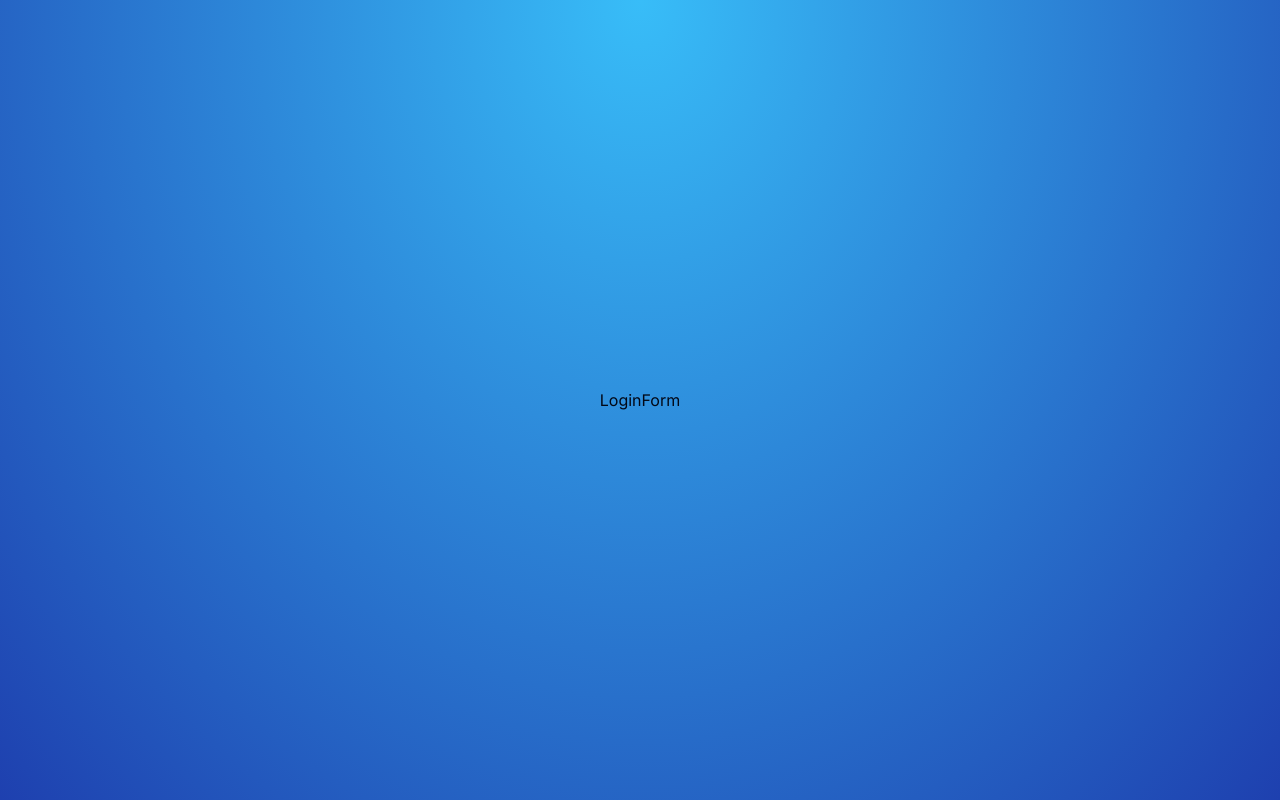
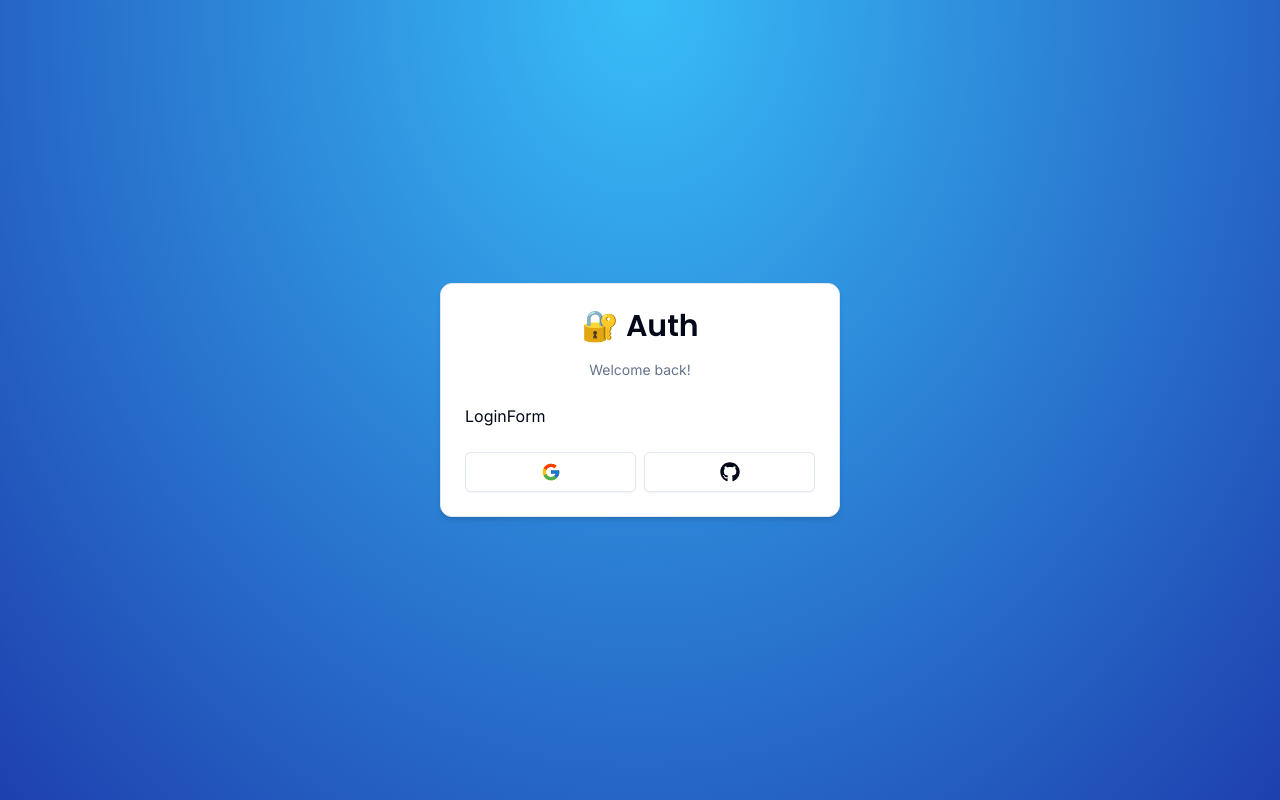
Before and after one commit to slon2k/next-auth-demo, a Next.js app: page /auth/login in a window 1280 px wide. Built offline with nearby package versions, Linux system fonts and the light colour scheme.

Commit message:
login form updates

```diff
--- a/app/auth/login/login-form.tsx
+++ b/app/auth/login/login-form.tsx
@@ -1,7 +1,15 @@
-import React from 'react'
+import { CardWrapper } from "@/components/auth/card-wrapper";
+import React from "react";
 
 export const LoginForm = () => {
   return (
-    <div>LoginForm</div>
-  )
-}
+    <CardWrapper
+      headerLabel="Welcome back!"
+      backButtonHref="/auth/register"
+      backButtonLabel="Don't have an account?"
+      showSocial
+    >
+      <div>LoginForm</div>
+    </CardWrapper>
+  );
+};
--- /dev/null
+++ b/components/auth/card-wrapper.tsx
@@ -0,0 +1,39 @@
+import { FC, ReactNode } from "react";
+import {
+  Card,
+  CardContent,
+  CardFooter,
+  CardHeader,
+} from "@/components/ui/card";
+import { Header } from "@/components/auth/header";
+import { Social } from "./social";
+
+interface IProps {
+  children: ReactNode;
+  headerLabel: string;
+  backButtonLabel: string;
+  backButtonHref: string;
+  showSocial?: boolean;
+}
+
+export const CardWrapper: FC<IProps> = ({
+  children,
+  headerLabel,
+  backButtonHref,
+  backButtonLabel,
+  showSocial,
+}) => {
+  return (
+    <Card className=" w-[400px] shadow-md">
+      <CardHeader>
+        <Header label={headerLabel}></Header>
+      </CardHeader>
+      <CardContent>{children}</CardContent>
+      {showSocial && (
+        <CardFooter>
+          <Social></Social>
+        </CardFooter>
+      )}
+    </Card>
+  );
+};
--- /dev/null
+++ b/components/auth/header.tsx
@@ -0,0 +1,17 @@
+import { Poppins } from "next/font/google";
+import { cn } from "@/lib/utils";
+
+const font = Poppins({ subsets: ["latin"], weight: ["600"] });
+
+interface IProps {
+  label: string;
+}
+
+export const Header: React.FC<IProps> = ({ label }) => {
+  return (
+    <div className=" w-full flex flex-col gap-y-4 items-center justify-center">
+      <h1 className={cn("text-3xl font-semibold", font.className)}>🔐 Auth</h1>
+      <p className="text-muted-foreground text-sm">{label}</p>
+    </div>
+  );
+};
--- a/components/auth/login-button.tsx
+++ b/components/auth/login-button.tsx
@@ -1,23 +1,27 @@
-'use client'
+"use client";
 
-import { useRouter } from "next/navigation"
+import { useRouter } from "next/navigation";
 
 interface IProps {
-  children: React.ReactNode,
-  mode?: "modal" | "redirect",
-  asChild?: boolean
+  children: React.ReactNode;
+  mode?: "modal" | "redirect";
+  asChild?: boolean;
 }
 
-export const LoginButton: React.FC<IProps> = ({ children, mode = "redirect", asChild }) => {
+export const LoginButton: React.FC<IProps> = ({
+  children,
+  mode = "redirect",
+  asChild,
+}) => {
   const router = useRouter();
 
   const onClick = () => {
-    router.push("auth/login")
-  }
+    router.push("auth/login");
+  };
 
   return (
-    <span onClick={onClick} className="cursor-pointer">
+    <div onClick={onClick} className="cursor-pointer">
       {children}
-    </span>
-  )
-}
+    </div>
+  );
+};
--- /dev/null
+++ b/components/auth/social.tsx
@@ -0,0 +1,29 @@
+"use client";
+
+import { FC } from "react";
+import { FcGoogle } from "react-icons/fc";
+import { FaGithub } from "react-icons/fa";
+import { Button } from "@/components/ui/button";
+
+export const Social: FC = () => {
+  return (
+    <div className="flex items-center w-full gap-x-2">
+      <Button
+        size="lg"
+        className="w-full"
+        variant="outline"
+        onClick={() => console.log("google clicked")}
+      >
+        <FcGoogle className="h-5 w-5" />
+      </Button>
+      <Button
+        size="lg"
+        className="w-full"
+        variant="outline"
+        onClick={() => console.log("github clicked")}
+      >
+        <FaGithub className="h-5 w-5" />
+      </Button>
+    </div>
+  );
+};
--- /dev/null
+++ b/components/ui/card.tsx
@@ -0,0 +1,76 @@
+import * as React from "react"
+
+import { cn } from "@/lib/utils"
+
+const Card = React.forwardRef<
+  HTMLDivElement,
+  React.HTMLAttributes<HTMLDivElement>
+>(({ className, ...props }, ref) => (
+  <div
+    ref={ref}
+    className={cn(
+      "rounded-xl border bg-card text-card-foreground shadow",
+      className
+    )}
+    {...props}
+  />
+))
+Card.displayName = "Card"
+
+const CardHeader = React.forwardRef<
+  HTMLDivElement,
+  React.HTMLAttributes<HTMLDivElement>
+>(({ className, ...props }, ref) => (
+  <div
+    ref={ref}
+    className={cn("flex flex-col space-y-1.5 p-6", className)}
+    {...props}
+  />
+))
+CardHeader.displayName = "CardHeader"
+
+const CardTitle = React.forwardRef<
+  HTMLParagraphElement,
+  React.HTMLAttributes<HTMLHeadingElement>
+>(({ className, ...props }, ref) => (
+  <h3
+    ref={ref}
+    className={cn("font-semibold leading-none tracking-tight", className)}
+    {...props}
+  />
+))
+CardTitle.displayName = "CardTitle"
+
+const CardDescription = React.forwardRef<
+  HTMLParagraphElement,
+  React.HTMLAttributes<HTMLParagraphElement>
+>(({ className, ...props }, ref) => (
+  <p
+    ref={ref}
+    className={cn("text-sm text-muted-foreground", className)}
+    {...props}
+  />
+))
+CardDescription.displayName = "CardDescription"
+
+const CardContent = React.forwardRef<
+  HTMLDivElement,
+  React.HTMLAttributes<HTMLDivElement>
+>(({ className, ...props }, ref) => (
+  <div ref={ref} className={cn("p-6 pt-0", className)} {...props} />
+))
+CardContent.displayName = "CardContent"
+
+const CardFooter = React.forwardRef<
+  HTMLDivElement,
+  React.HTMLAttributes<HTMLDivElement>
+>(({ className, ...props }, ref) => (
+  <div
+    ref={ref}
+    className={cn("flex items-center p-6 pt-0", className)}
+    {...props}
+  />
+))
+CardFooter.displayName = "CardFooter"
+
+export { Card, CardHeader, CardFooter, CardTitle, CardDescription, CardContent }
--- a/package.json
+++ b/package.json
@@ -16,6 +16,7 @@
     "next": "14.0.4",
     "react": "^18",
     "react-dom": "^18",
+    "react-icons": "^5.0.1",
     "tailwind-merge": "^2.2.0",
     "tailwindcss-animate": "^1.0.7"
   },
```
Also changed, not shown: app/auth/layout.tsx (+5 -5 lines), app/auth/login/page.tsx (+4 -6 lines), app/page.tsx (+12 -9 lines), 1 other file (tests, documents, lock files or other folders).
